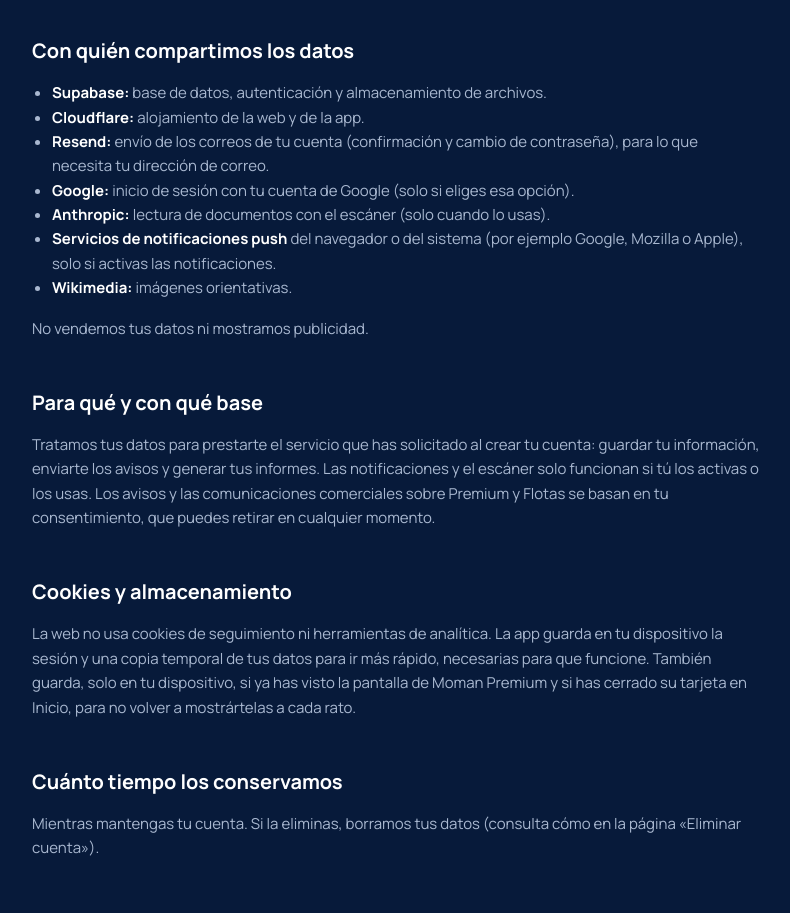
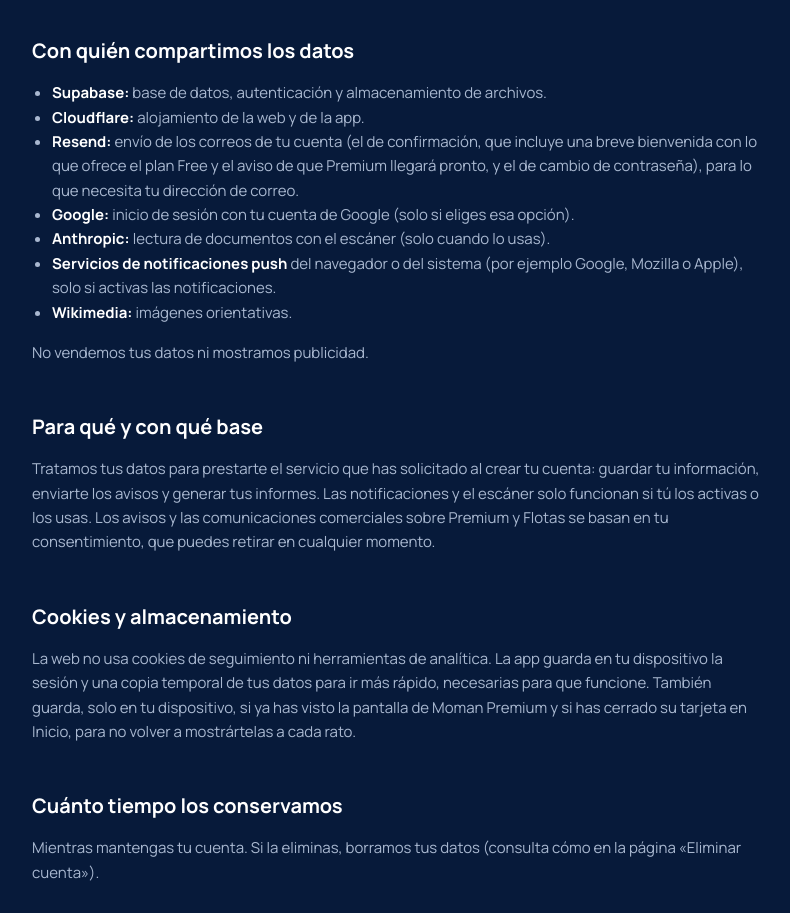
Before and after one commit to vipa935/landigmoman, a Next.js app: page /privacidad in a window 1280 px wide. Shown: the part 1680-2593 px from the top of the page, without its empty margins (244-1034 px from the left). Built offline with nearby package versions, Linux system fonts and the light colour scheme.

Commit message:
Add files via upload

```diff
--- a/app/privacidad/page.tsx
+++ b/app/privacidad/page.tsx
@@ -55,7 +55,7 @@ export default function Privacidad() {
       <ul>
         <li><strong>Supabase:</strong> base de datos, autenticación y almacenamiento de archivos. {SUPABASE_REGION ? ` Región del proyecto: ${SUPABASE_REGION}.` : ''}</li>
         <li><strong>Cloudflare:</strong> alojamiento de la web y de la app.</li>
-        <li><strong>Resend:</strong> envío de los correos de tu cuenta (confirmación y cambio de contraseña), para lo que necesita tu dirección de correo.</li>
+        <li><strong>Resend:</strong> envío de los correos de tu cuenta (el de confirmación, que incluye una breve bienvenida con lo que ofrece el plan Free y el aviso de que Premium llegará pronto, y el de cambio de contraseña), para lo que necesita tu dirección de correo.</li>
         <li><strong>Google:</strong> inicio de sesión con tu cuenta de Google (solo si eliges esa opción).</li>
         <li><strong>Anthropic:</strong> lectura de documentos con el escáner (solo cuando lo usas).</li>
         <li><strong>Servicios de notificaciones push</strong> del navegador o del sistema (por ejemplo Google, Mozilla o Apple), solo si activas las notificaciones.</li>
```
